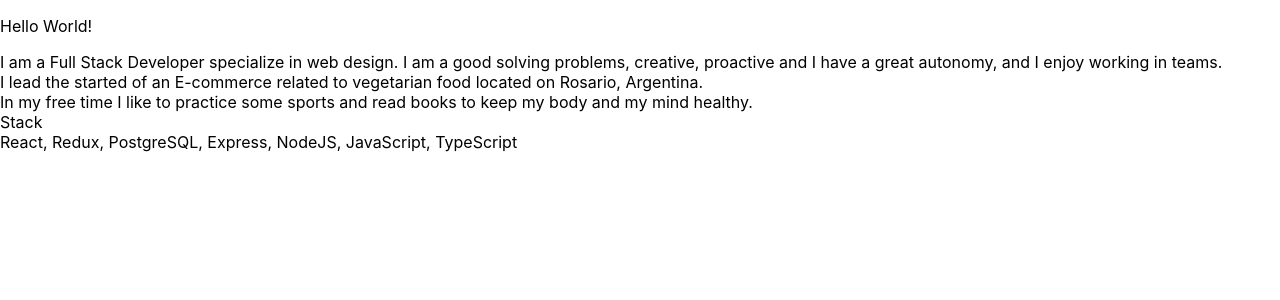
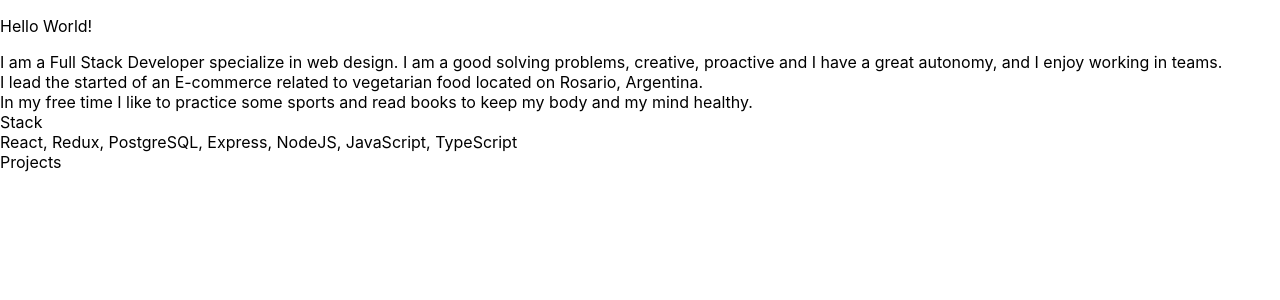
Before and after one commit to marioacaballero/portfolio, a React (Create React App) app: page / in a window 1280 px wide. Shown: the top 300 px of the page. Built offline with nearby package versions, Linux system fonts and the light colour scheme.

Commit message:
add projects component and put on App.js

```diff
--- a/src/App.js
+++ b/src/App.js
@@ -1,4 +1,5 @@
 import About from './components/About/About';
+import Projects from './components/Projects/Projects';
 import Stack from './components/Stack/Stack';
 
 function App() {
@@ -10,6 +11,7 @@
       </header>
       <About />
       <Stack />
+      <Projects />
     </div>
   );
 }
--- /dev/null
+++ b/src/components/Projects/Projects.jsx
@@ -0,0 +1,7 @@
+import React from 'react';
+
+function Projects() {
+  return <div>Projects</div>;
+}
+
+export default Projects;
```
